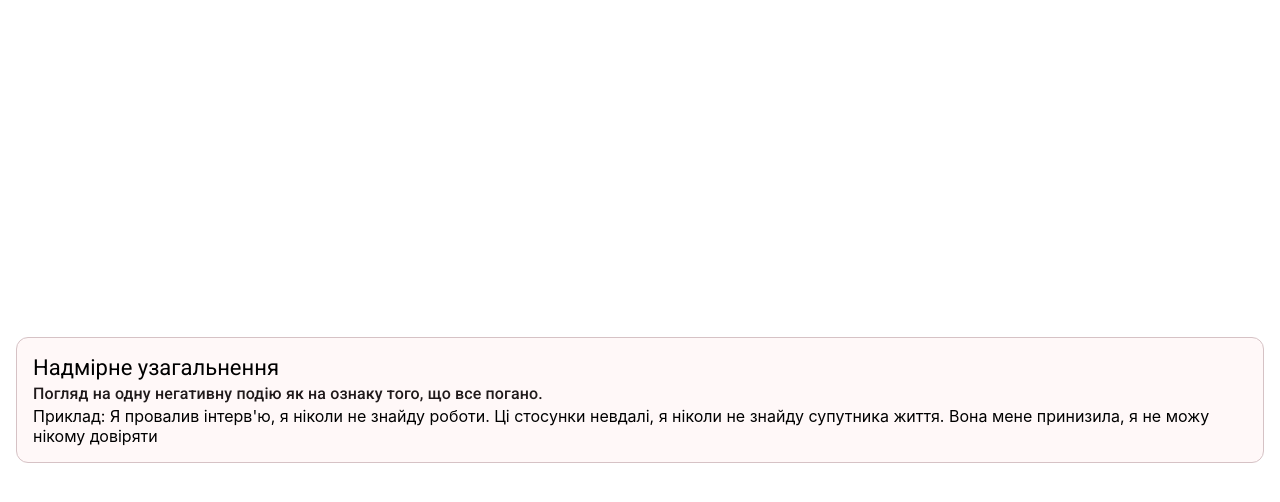
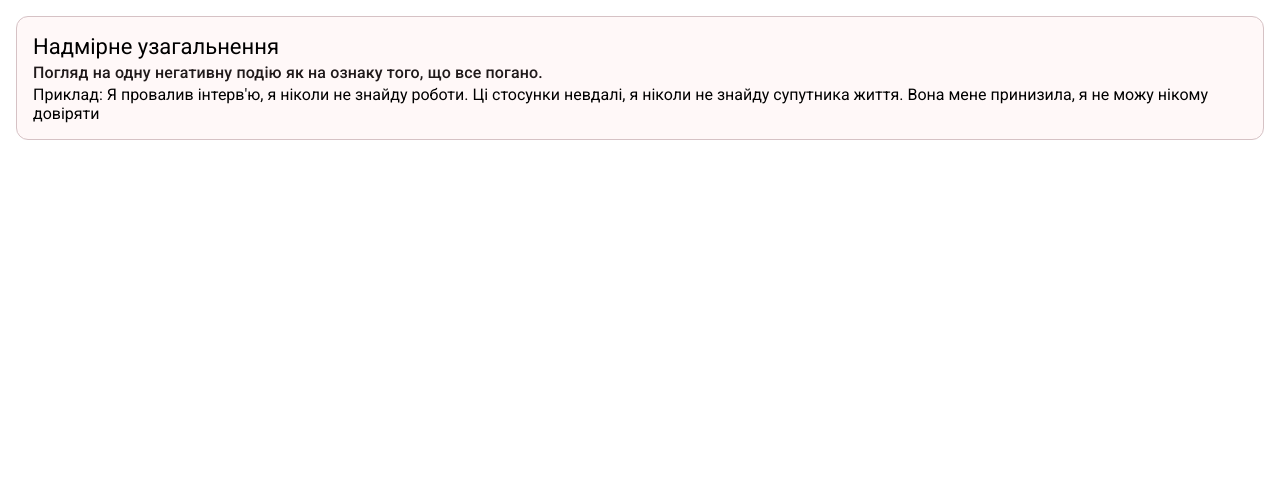
Before and after one commit to dhmfu/cognitive-distortions-FE, an Angular app: page / in a window 1280 px wide. Shown: the top 502 px of the page. Built offline with nearby package versions, Linux system fonts and the light colour scheme.

Commit message:
create card placeholder

```diff
--- a/package.json
+++ b/package.json
@@ -3,7 +3,8 @@
   "version": "0.0.1",
   "scripts": {
     "ng": "ng",
-    "start": "ng serve --open",
+    "start": "ng serve",
+    "start:open": "npm run start -- --open",
     "build": "ng build",
     "build:serve": "npm run build && npx http-server -p 8080 -c-1 dist/cognitive-distortions-fe/browser",
     "build:prod": "npm run build -- --output-path docs --base-href /cognitive-distortions-FE/",
--- a/src/app/app.component.html
+++ b/src/app/app.component.html
@@ -1,173 +1,3 @@
-<style>
-  :host {
-    --bright-blue: oklch(51.01% 0.274 263.83);
-    --electric-violet: oklch(53.18% 0.28 296.97);
-    --french-violet: oklch(47.66% 0.246 305.88);
-    --vivid-pink: oklch(69.02% 0.277 332.77);
-    --hot-red: oklch(61.42% 0.238 15.34);
-    --orange-red: oklch(63.32% 0.24 31.68);
-
-    --gray-900: oklch(19.37% 0.006 300.98);
-    --gray-700: oklch(36.98% 0.014 302.71);
-    --gray-400: oklch(70.9% 0.015 304.04);
-
-    --red-to-pink-to-purple-vertical-gradient: linear-gradient(
-      180deg,
-      var(--orange-red) 0%,
-      var(--vivid-pink) 50%,
-      var(--electric-violet) 100%
-    );
-
-    --red-to-pink-to-purple-horizontal-gradient: linear-gradient(
-      90deg,
-      var(--orange-red) 0%,
-      var(--vivid-pink) 50%,
-      var(--electric-violet) 100%
-    );
-
-    --pill-accent: var(--bright-blue);
-
-    font-family: "Inter", -apple-system, BlinkMacSystemFont, "Segoe UI", Roboto,
-      Helvetica, Arial, sans-serif, "Apple Color Emoji", "Segoe UI Emoji",
-      "Segoe UI Symbol";
-    box-sizing: border-box;
-    -webkit-font-smoothing: antialiased;
-    -moz-osx-font-smoothing: grayscale;
-  }
-
-  h1 {
-    font-size: 3.125rem;
-    color: var(--gray-900);
-    font-weight: 500;
-    line-height: 100%;
-    letter-spacing: -0.125rem;
-    margin: 0;
-    font-family: "Inter Tight", -apple-system, BlinkMacSystemFont, "Segoe UI", Roboto,
-      Helvetica, Arial, sans-serif, "Apple Color Emoji", "Segoe UI Emoji",
-      "Segoe UI Symbol";
-  }
-
-  p {
-    margin: 0;
-    color: var(--gray-700);
-  }
-
-  main {
-    width: 100%;
-    min-height: 100%;
-    display: flex;
-    justify-content: center;
-    align-items: center;
-    padding: 1rem;
-    box-sizing: inherit;
-    position: relative;
-  }
-
-  .angular-logo {
-    max-width: 9.2rem;
-  }
-
-  .content {
-    display: flex;
-    justify-content: space-around;
-    width: 100%;
-    max-width: 700px;
-    margin-bottom: 3rem;
-  }
-
-  .content h1 {
-    margin-top: 1.75rem;
-  }
-
-  .content p {
-    margin-top: 1.5rem;
-  }
-
-  .divider {
-    width: 1px;
-    background: var(--red-to-pink-to-purple-vertical-gradient);
-    margin-inline: 0.5rem;
-  }
-
-  .pill-group {
-    display: flex;
-    flex-direction: column;
-    align-items: start;
-    flex-wrap: wrap;
-    gap: 1.25rem;
-  }
-
-  .pill {
-    display: flex;
-    align-items: center;
-    --pill-accent: var(--bright-blue);
-    background: color-mix(in srgb, var(--pill-accent) 5%, transparent);
-    color: var(--pill-accent);
-    padding-inline: 0.75rem;
-    padding-block: 0.375rem;
-    border-radius: 2.75rem;
-    border: 0;
-    transition: background 0.3s ease;
-    font-family: var(--inter-font);
-    font-size: 0.875rem;
-    font-style: normal;
-    font-weight: 500;
-    line-height: 1.4rem;
-    letter-spacing: -0.00875rem;
-    text-decoration: none;
-  }
-
-  .pill:hover {
-    background: color-mix(in srgb, var(--pill-accent) 15%, transparent);
-  }
-
-  .pill-group .pill:nth-child(6n + 1) {
-    --pill-accent: var(--bright-blue);
-  }
-  .pill-group .pill:nth-child(6n + 2) {
-    --pill-accent: var(--french-violet);
-  }
-  .pill-group .pill:nth-child(6n + 3),
-  .pill-group .pill:nth-child(6n + 4),
-  .pill-group .pill:nth-child(6n + 5) {
-    --pill-accent: var(--hot-red);
-  }
-
-  .pill-group svg {
-    margin-inline-start: 0.25rem;
-  }
-
-  .social-links {
-    display: flex;
-    align-items: center;
-    gap: 0.73rem;
-    margin-top: 1.5rem;
-  }
-
-  .social-links path {
-    transition: fill 0.3s ease;
-    fill: var(--gray-400);
-  }
-
-  .social-links a:hover svg path {
-    fill: var(--gray-900);
-  }
-
-  @media screen and (max-width: 650px) {
-    .content {
-      flex-direction: column;
-      width: max-content;
-    }
-
-    .divider {
-      height: 1px;
-      width: 100%;
-      background: var(--red-to-pink-to-purple-horizontal-gradient);
-      margin-block: 1.5rem;
-    }
-  }
-</style>
-
 <main class="main">
   <app-distortion-card/>
 </main>
--- a/src/app/app.component.scss
+++ b/src/app/app.component.scss
@@ -0,0 +1,8 @@
+.main {
+  box-sizing: border-box;
+  height: 100%;
+  width: 100%;
+  max-height: 100%;
+  max-width: 100%;
+  padding: 1rem;
+}
--- a/src/app/app.component.ts
+++ b/src/app/app.component.ts
@@ -1,8 +1,6 @@
-import { Component, ElementRef, viewChild } from '@angular/core';
-import { toObservable, toSignal } from '@angular/core/rxjs-interop';
-import { MatButton, MatButtonModule } from '@angular/material/button';
-import { filter, first, fromEvent, map, switchMap } from 'rxjs';
-import { DistortionCardComponent } from "../components/undefined/distortion-card/distortion-card.component";
+import { Component } from '@angular/core';
+import { MatButtonModule } from '@angular/material/button';
+import { DistortionCardComponent } from "../components/distortion-card/distortion-card.component";
 
 @Component({
   selector: 'app-root',
@@ -10,20 +8,4 @@ import { DistortionCardComponent } from "../components/undefined/distortion-card
   templateUrl: './app.component.html',
   styleUrl: './app.component.scss'
 })
-export class AppComponent {
-  title = 'username';
-
-  btnRef = viewChild<MatButton, ElementRef<HTMLButtonElement>>('btn', { read: ElementRef });
-  dominanceAsserted = this.getData();
-
-  private getData() {
-    const dataSource = toObservable(this.btnRef).pipe(
-      filter(ref => !!ref),
-      switchMap((ref) => fromEvent(ref.nativeElement, 'click')),
-      first(),
-      map(() => 'TRUE' as 'TRUE' | 'FALSE')
-    );
-
-    return toSignal(dataSource, { initialValue: 'FALSE' });
-  }
-}
+export class AppComponent {}
--- a/src/components/undefined/distortion-card/distortion-card.component.ts
+++ b/src/components/distortion-card/distortion-card.component.ts
@@ -12,5 +12,4 @@ export class DistortionCardComponent {
   title = signal('Надмірне узагальнення');
   details = signal('Погляд на одну негативну подію як на ознаку того, що все погано.');
   example = signal('Приклад: Я провалив інтерв\'ю, я ніколи не знайду роботи. Ці стосунки невдалі, я ніколи не знайду супутника життя. Вона мене принизила, я не можу нікому довіряти');
-
 }
```
Also changed, not shown: src/components/distortion-card/distortion-card.component.html (renamed from src/components/undefined/distortion-card/distortion-card.component.html), src/components/distortion-card/distortion-card.component.scss (renamed from src/components/undefined/distortion-card/distortion-card.component.scss).
